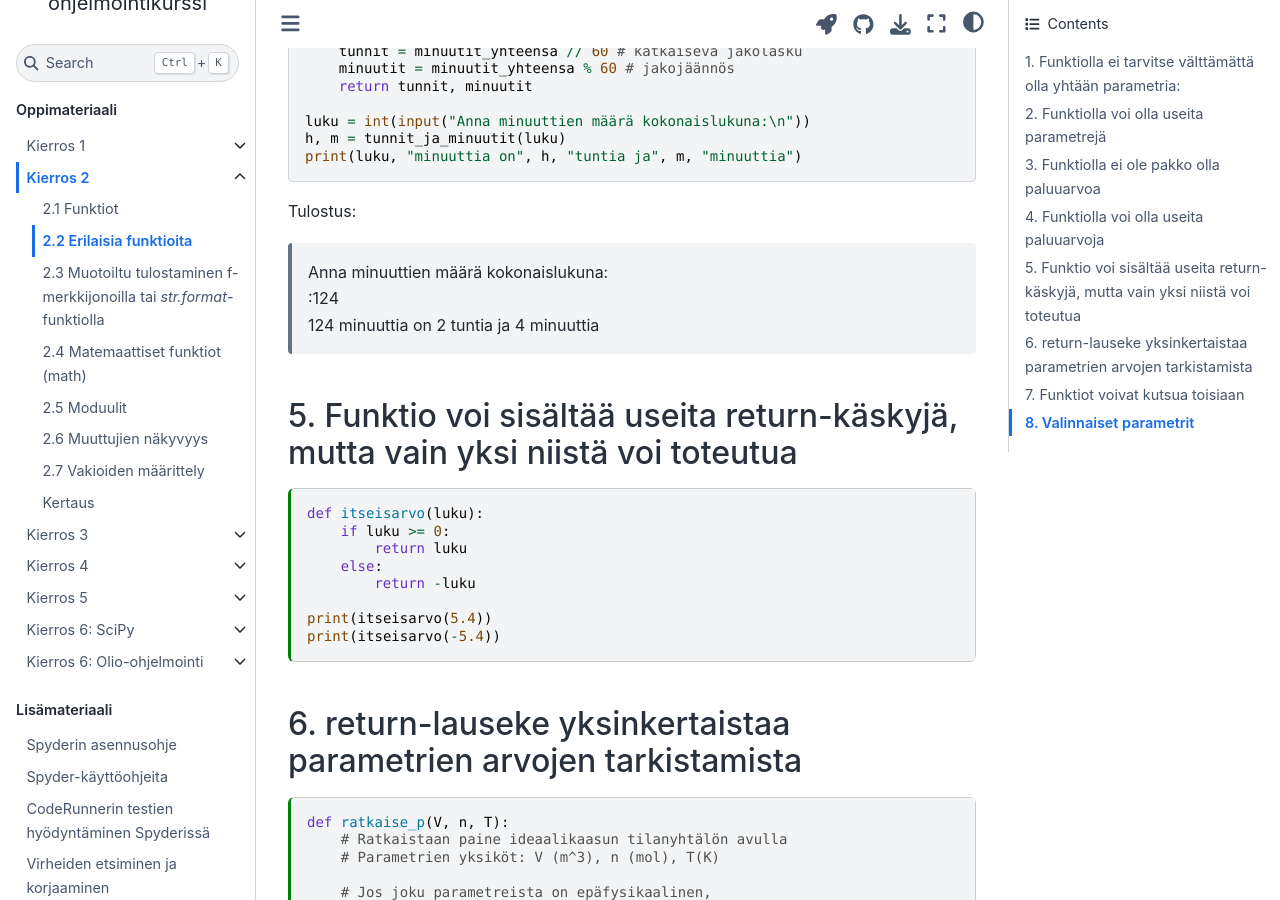
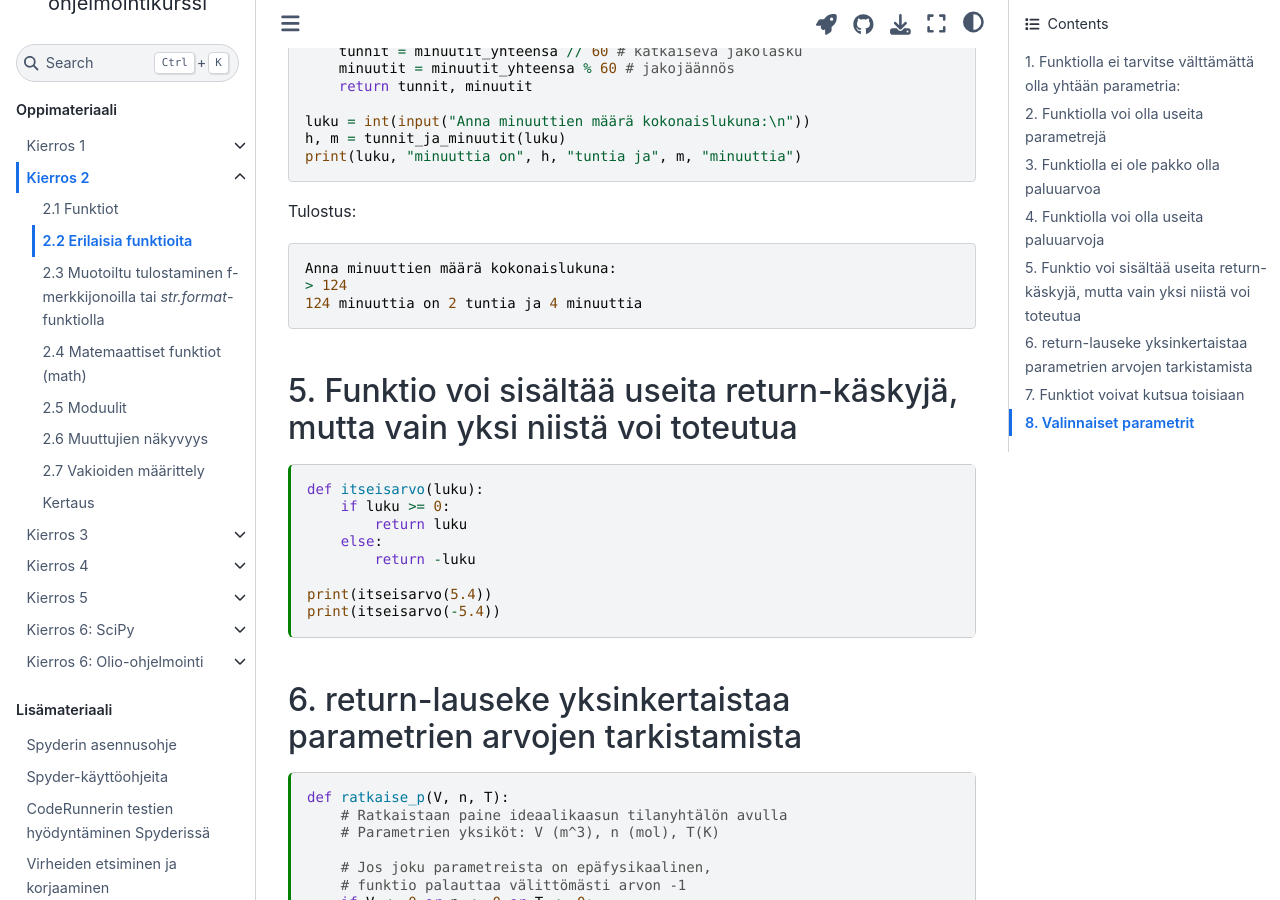
Before and after one commit to elina-ruha/CHEM-ohjelmointikurssikirja-test, a Jupyter Book: the page built from book/Kierros2/s2_2.md, in a window 1280 px wide and 900 px high, scrolled down 1155 px. Built offline with Jupyter Book 1.0.4 settings and Sphinx 7.4.7 and the Sphinx Book theme 1.1.4, drawn with Linux system fonts in a browser that asks for light colours; comment, search, counter and statistics services are not loaded.

Commit message:
Update s2_2.md

````diff
--- a/book/Kierros2/s2_2.md
+++ b/book/Kierros2/s2_2.md
@@ -58,10 +58,11 @@ h, m = tunnit_ja_minuutit(luku)
 print(luku, "minuuttia on", h, "tuntia ja", m, "minuuttia")
 ```
 Tulostus:
-> Anna minuuttien määrä kokonaislukuna:\
-> :124\
-> 124 minuuttia on 2 tuntia ja 4 minuuttia
-
+```
+Anna minuuttien määrä kokonaislukuna:
+> 124
+124 minuuttia on 2 tuntia ja 4 minuuttia
+```
 ## 5. Funktio voi sisältää useita return-käskyjä, mutta vain yksi niistä voi toteutua
 ```{code-cell} ipython3
 def itseisarvo(luku):
````
